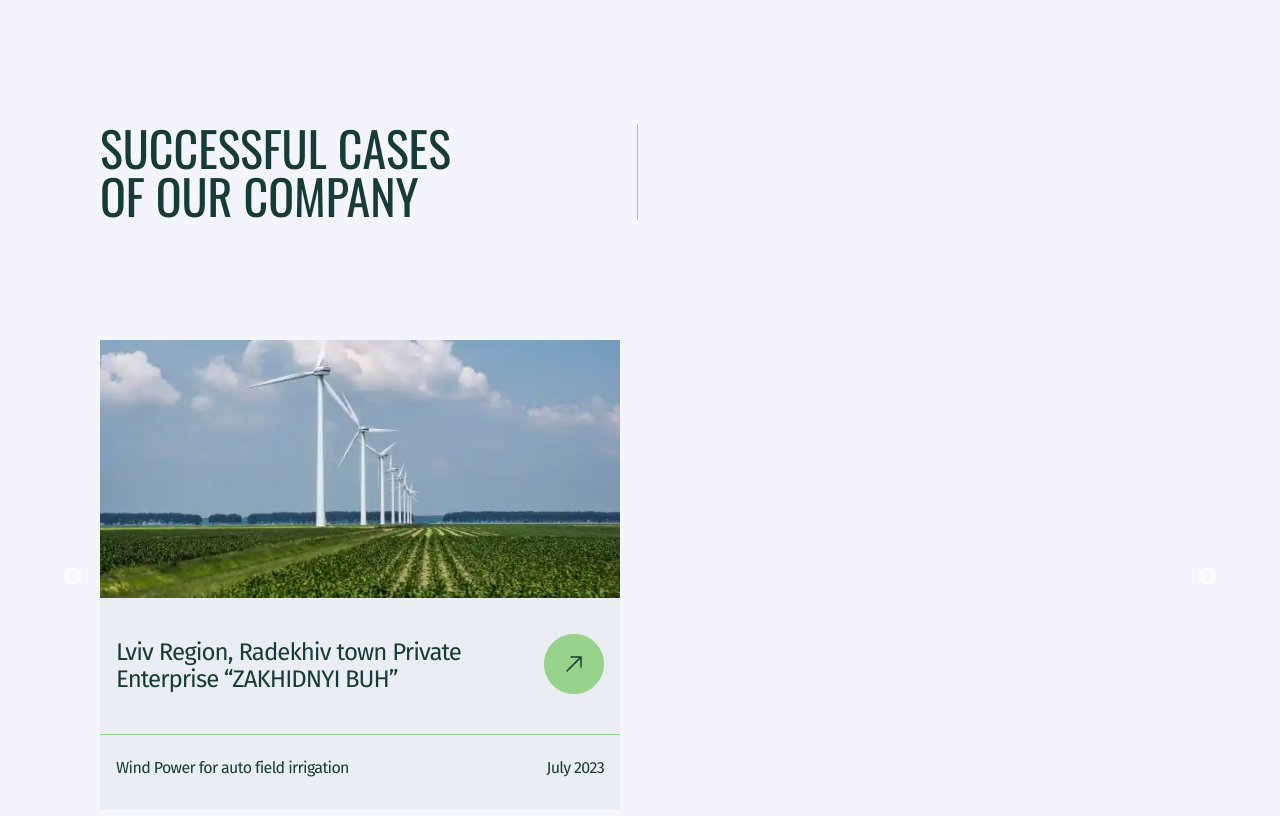
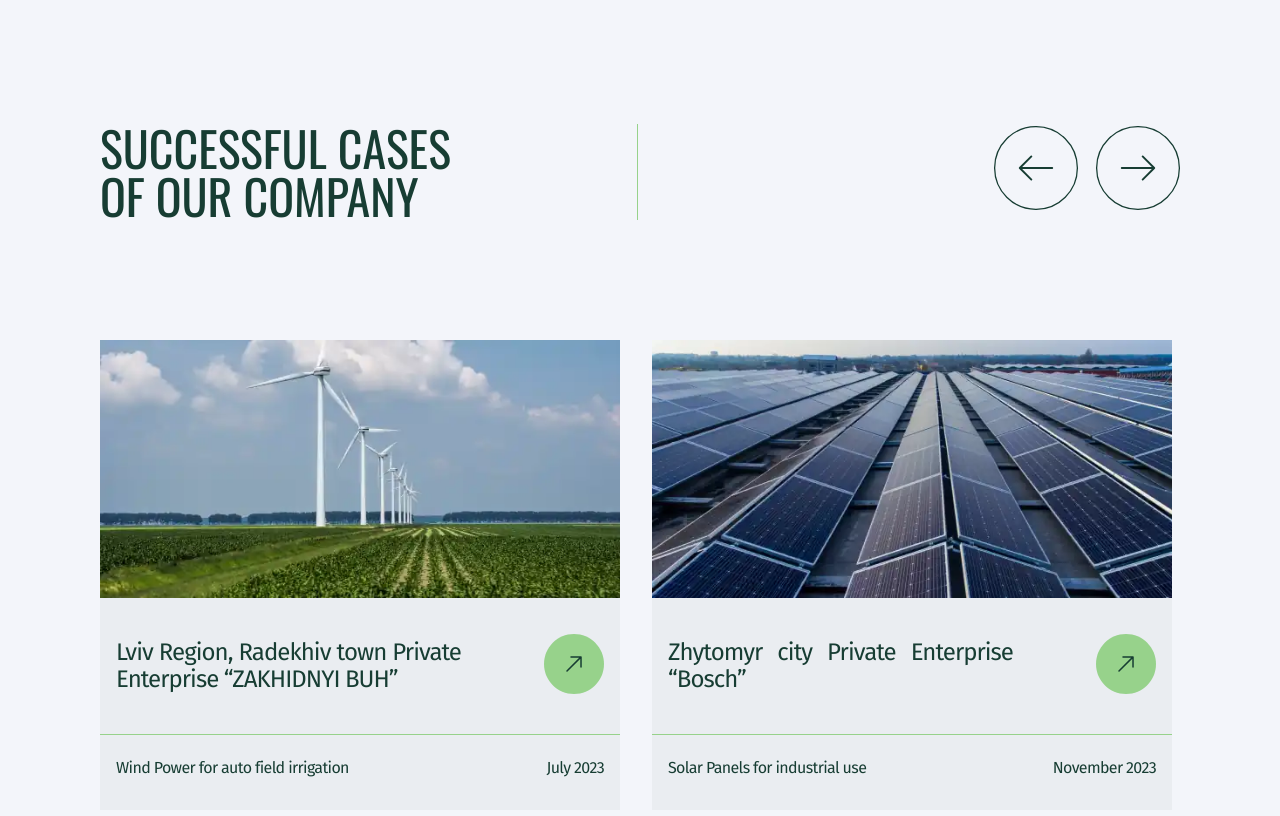
Before and after one commit to Marchenko1997/EcoSolutions, a React (Vite) app: page / in a window 1280 px wide. Shown: the part 2405-3221 px from the top of the page. Built offline with nearby package versions, Linux system fonts and the light colour scheme.

Commit message:
updating MySlider component

```diff
--- a/package.json
+++ b/package.json
@@ -14,6 +14,7 @@
     "modern-normalize": "^3.0.1",
     "react": "^18.3.1",
     "react-dom": "^18.3.1",
+    "react-responsive": "^10.0.0",
     "react-scroll": "^1.9.0",
     "react-slick": "^0.30.3",
     "slick-carousel": "^1.8.1",
--- a/src/components/Cases/MySlider/MySlider.jsx
+++ b/src/components/Cases/MySlider/MySlider.jsx
@@ -6,11 +6,41 @@ import Slider from "react-slick";
 import "slick-carousel/slick/slick.css";
 import "slick-carousel/slick/slick-theme.css";
 import { SliderContainer, StyledSlide } from "./MySlider.styled";
+import { useMediaQuery } from "react-responsive";
+import { useState } from "react";
 
 const MySlider = () => {
+  const isTablet = useMediaQuery({ minWidth: 768 });
+  const [currentSlide, setCurrentSlide] = useState(isTablet ? 2 : 1);
+
+  const settings = {
+    dots: false,
+    infinite: true,
+    speed: 500,
+    slidesToShow: isTablet ? 2 : 1,
+    slidesToScroll: 1,
+    adaptiveHeight: true,
+    swipeToSlide: true,
+    nextArrow: <ArrowNext />,
+    prevArrow: <ArrowPrev />,
+    afterChange: (current) => {
+      if (!isTablet) {
+        setCurrentSlide(current + 1);
+      }
+      else {
+        if (current + 1 < 5) {
+          setCurrentSlide(current + 2)
+        }
+        else {
+          setCurrentSlide(1)
+        }
+      }
+    }
+  }
+
   return (
     <SliderContainer>
-      <Slider>
+      <Slider {...settings}>
         {sliderCards.map((card) => (
           <StyledSlide key={card.id}>
             <CardSlide card={card} />
```
Also changed, not shown: 1 other file (tests, documents, lock files or other folders).
